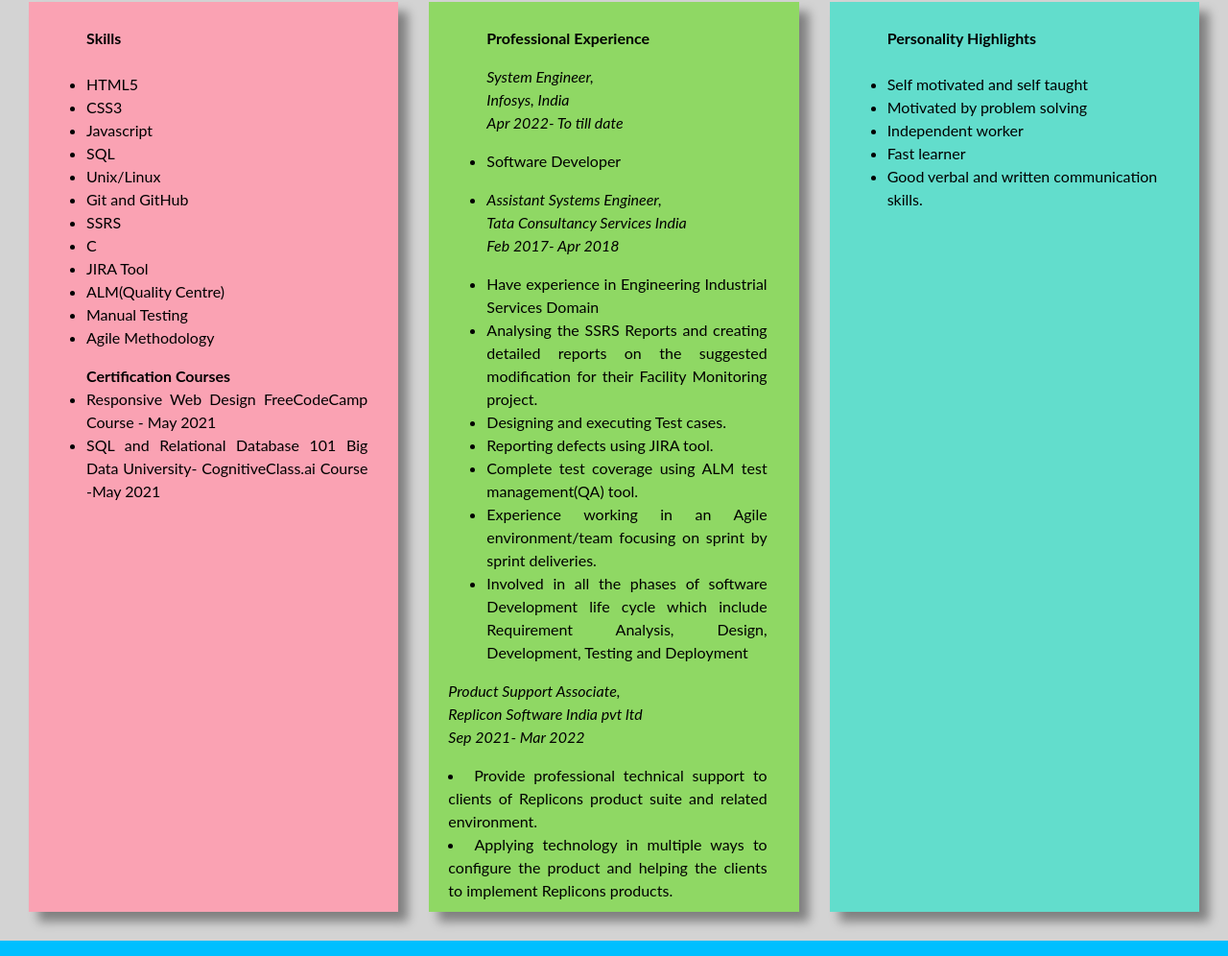
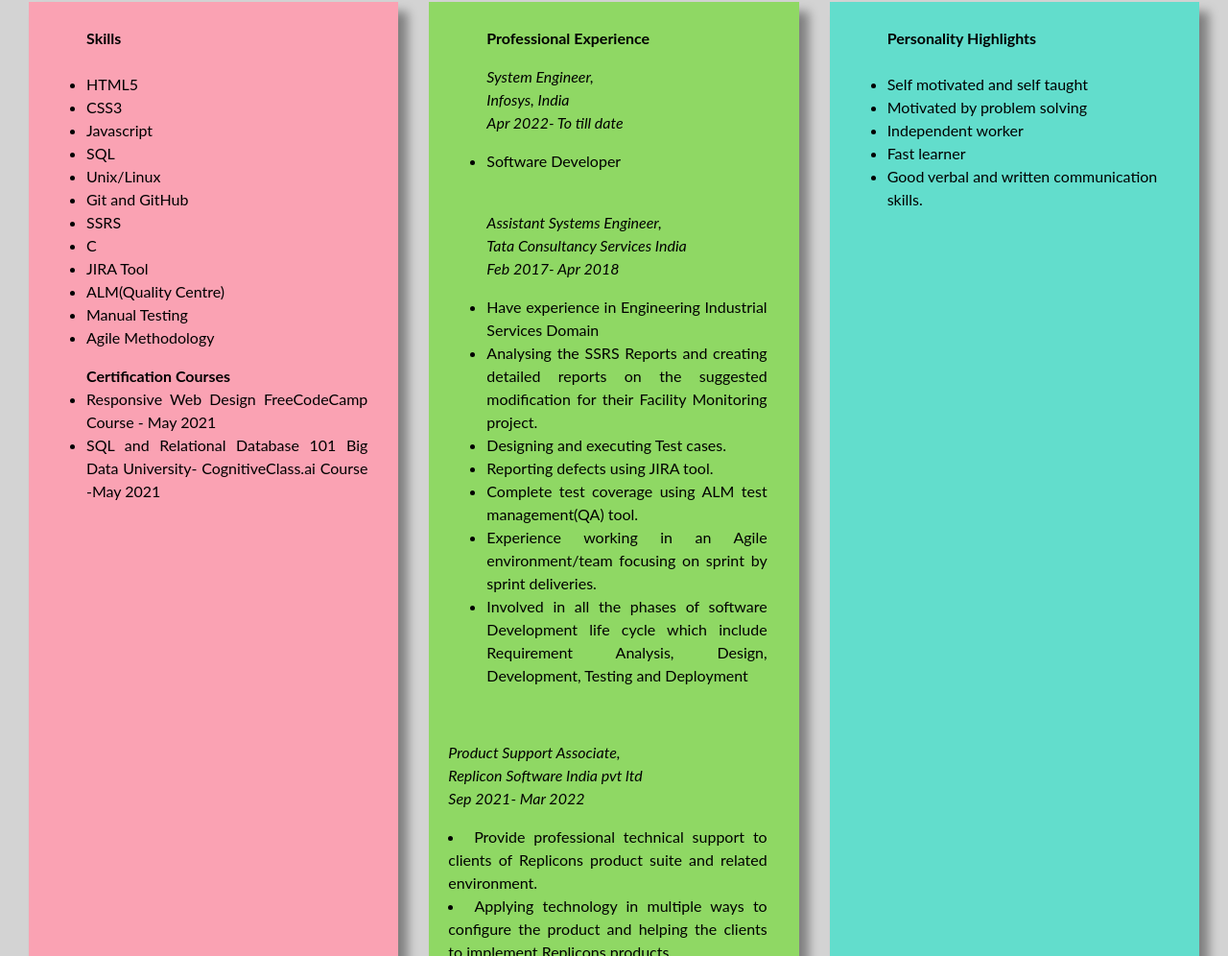
Before and after one commit to LaxmiPatil-git/Personal_Portfolio.github.io, a plain HTML site: page index.html in a window 1280 px wide. Shown: the part 1479-2475 px from the top of the page at 96% size. Drawn offline with Linux system fonts and the light colour scheme.

Commit message:
Update index.html

```diff
--- a/index.html
+++ b/index.html
@@ -91,7 +91,7 @@
                   <p><em>System Engineer,<br> Infosys, India <br>
           Apr 2022- To till date</em></p>
 <li>Software Developer</li>
-          <li>
+          <br>
                <p><em>Assistant Systems Engineer,<br> Tata Consultancy Services India <br>
           Feb 2017- Apr 2018</em></p>
 <li>Have experience in Engineering Industrial Services Domain</li>
@@ -107,6 +107,7 @@
             Experience working in an Agile environment/team focusing on sprint by sprint deliveries.</li>
           <li>Involved in all the phases of software Development life cycle which include Requirement Analysis, Design, Development, Testing and Deployment</li>
         </ul>
+                <br>
                 <p><em>Product Support Associate,<br> Replicon Software India pvt ltd <br>
           Sep 2021- Mar 2022</em></p>
 <li>Provide professional technical support to clients of Replicons product suite and related environment.</li>
```
